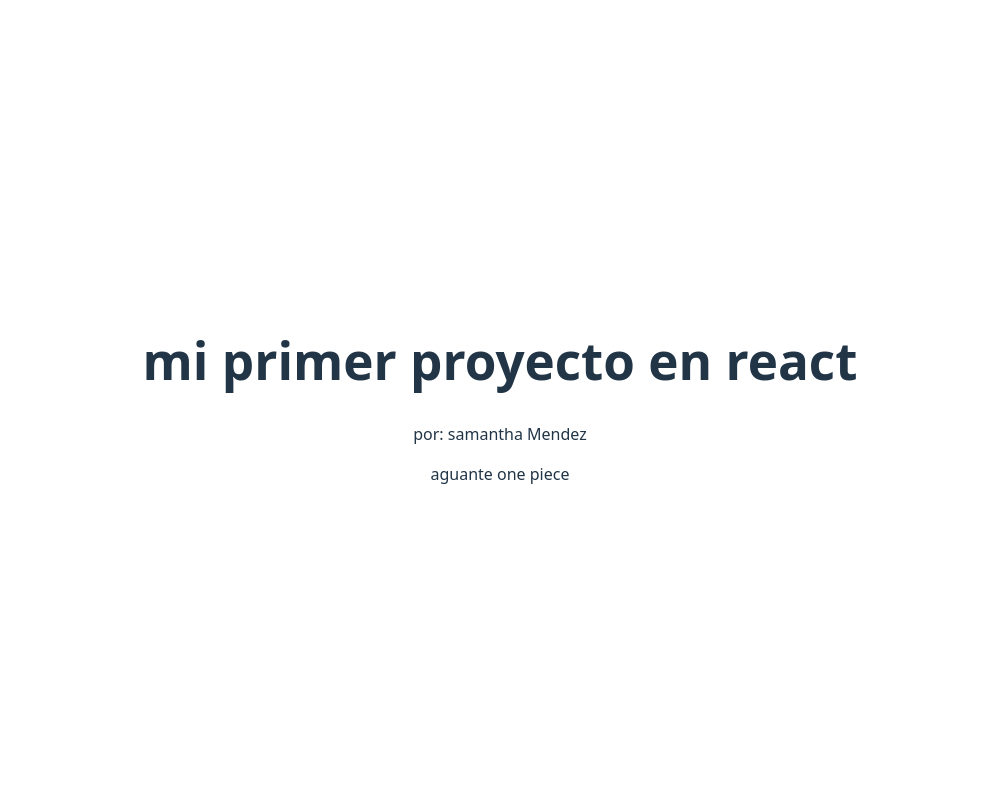
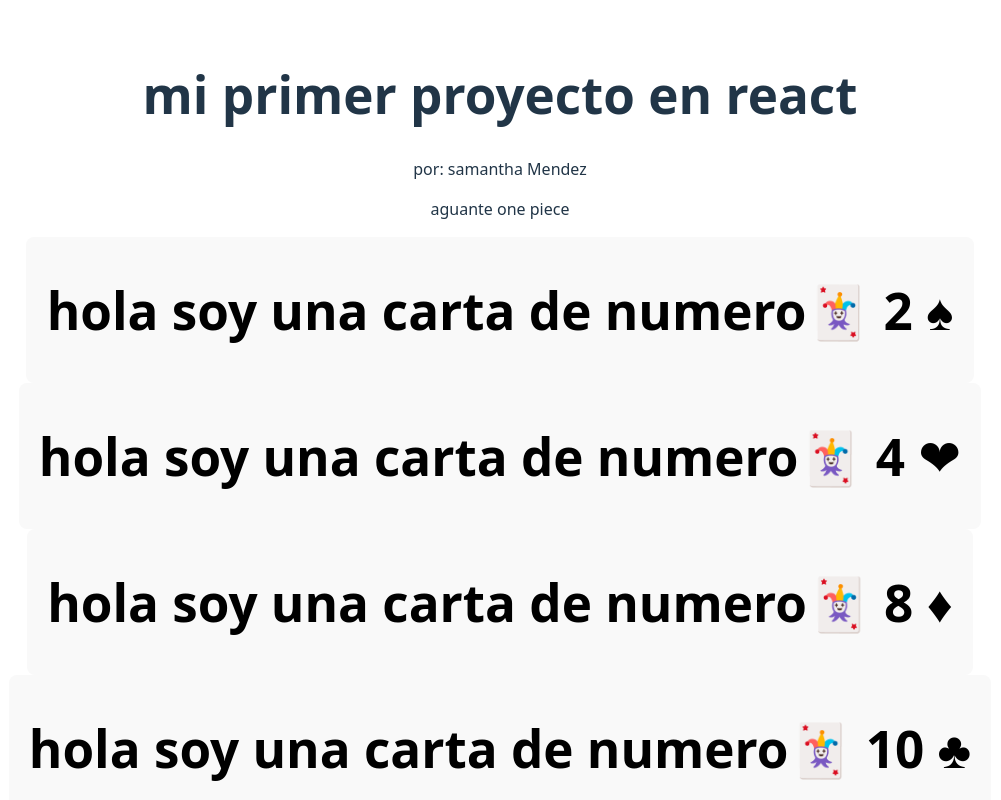
Before and after one commit to msam10/avanzado_01, a React (Vite) app: page / in a window 1280 px wide. Shown: the top 800 px of the page, without its empty margins (140-1141 px from the left). Built offline with nearby package versions, Linux system fonts and the light colour scheme.

Commit message:
agregando componentes y funciones

```diff
--- a/src/App.tsx
+++ b/src/App.tsx
@@ -1,14 +1,22 @@
 
 import './App.css'
-
+import Carta from './components/Carta'
 function App() {
-
+  const mostrarCarta = (numero:Number, pinta:String) => {
+    alert(`carta de numero: ${numero} y de pinta ${pinta}`);
+  }
 
   return (
     <div>
       <h1>mi primer proyecto en react </h1>
       <p>por: samantha Mendez</p>
       <p>aguante one piece</p>
+      <Carta numero={2} pinta="♠" mostrarCarta={mostrarCarta}/>
+      <Carta numero={4} pinta="❤" mostrarCarta={mostrarCarta}/>
+      <Carta numero={8}pinta="♦" mostrarCarta={mostrarCarta}/>
+      <Carta numero={10} pinta="♣"mostrarCarta={mostrarCarta}/>
+      <Carta numero={14} pinta="♦"mostrarCarta={mostrarCarta}/>
+
     </div>
      ) }
 export default App
--- /dev/null
+++ b/src/components/Carta.tsx
@@ -0,0 +1,25 @@
+type Props = {
+    numero: number;
+    pinta: string;
+     mostrarCarta : (numero:Number, pinta:String) => void;
+};
+
+
+
+
+
+function Carta ({numero,pinta,mostrarCarta}: Props){
+    const handleclick = () =>{
+        console.log("hola");
+        mostrarCarta(numero,pinta);
+    };
+
+    return(
+    <button onClick={handleclick}>
+   <h1>hola soy una carta de numero🃏 {numero + " " + pinta}</h1>
+  </button>)
+
+};
+
+
+export default Carta
```
